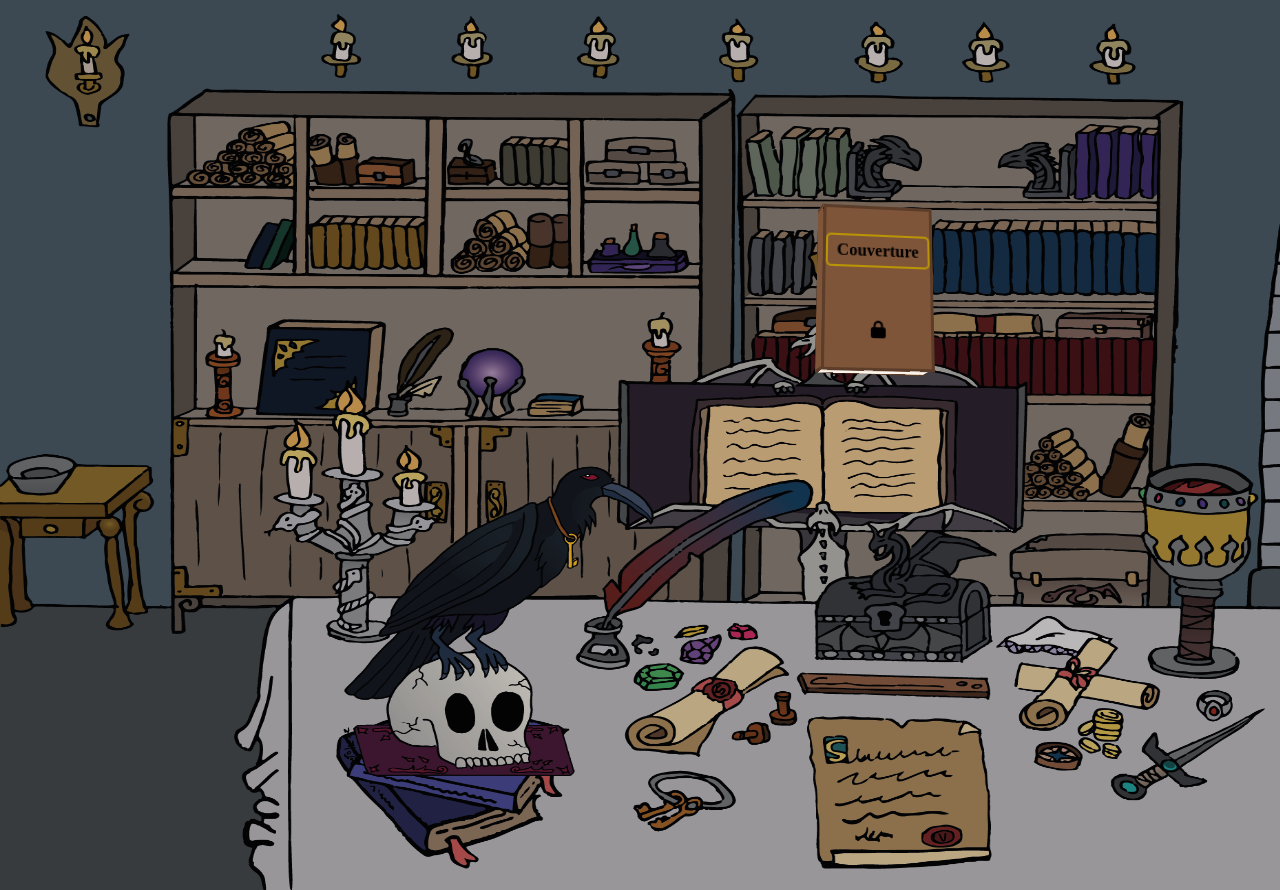
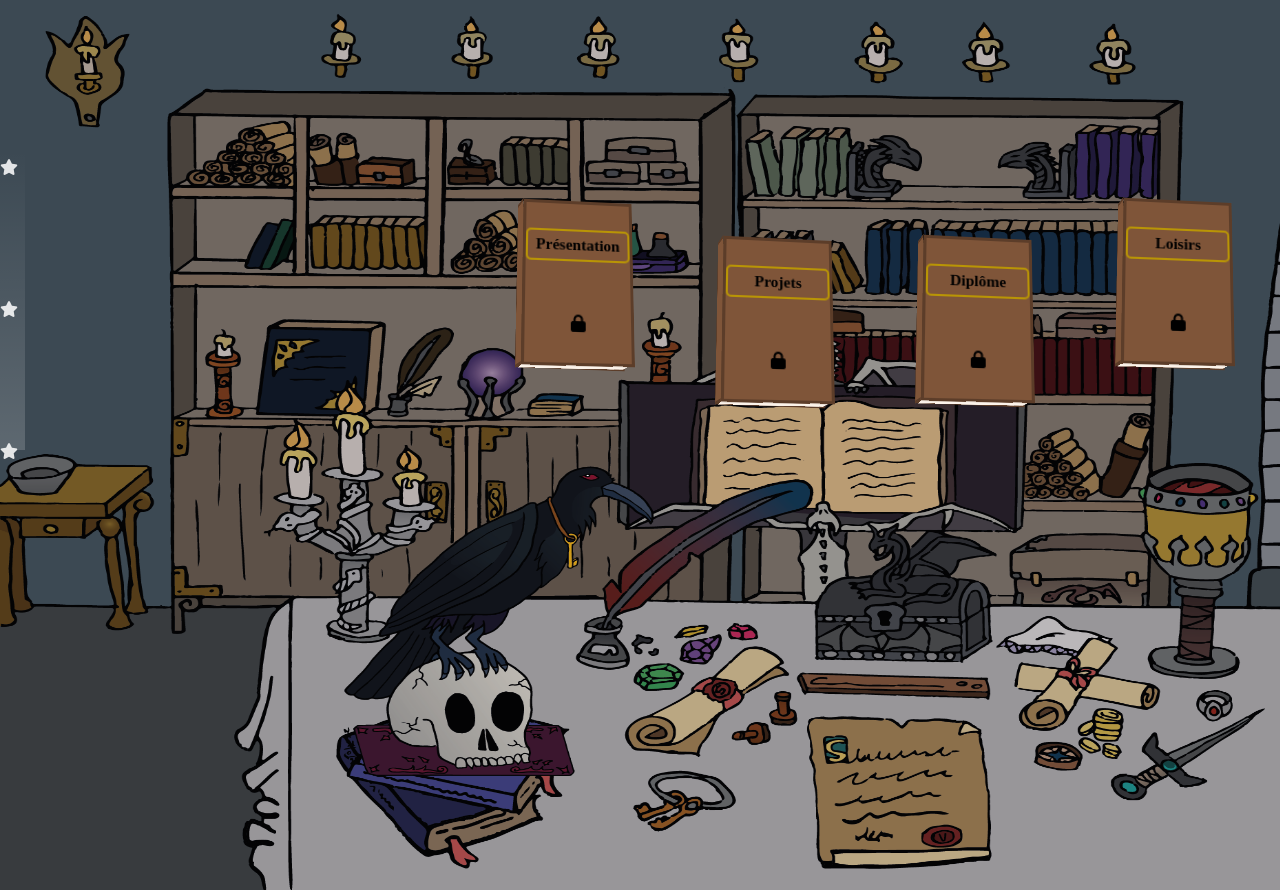
Before and after one commit to Aeltiel/portefolio, a React (Create React App) app: page /Bibliotheque in a window 1280 px wide. Shown: the top 890 px of the page. Built offline with nearby package versions, Linux system fonts and the light colour scheme; a web font is replaced by a local one.

Commit message:
desktop version classic finish

```diff
--- a/src/Pages component/Book.jsx
+++ b/src/Pages component/Book.jsx
@@ -1,10 +1,17 @@
-function Book() {
+
+
+function Book({title}) {
+
     return (
         <div className="bookContainer">
             <div className="book">
                 <div className="book_side front">
-                    <div className="front--title"><h4>Couverture</h4></div>
-                    <i className="fa-solid fa-lock"></i>
+                    <div className="front--title"><h4>{title}</h4></div>
+                    <div className="front--icons">
+                        <i className="fa-solid fa-lock"></i>
+                        <i className="fa-solid fa-lock-open"></i>
+                    </div>
+
                 </div>
                 <div className="book_side back"></div>
                 <div className="book_side left"></div>
--- /dev/null
+++ b/src/Pages component/Star.jsx
@@ -0,0 +1,10 @@
+function Star(){
+return(
+    <div className="starbox">
+        <i className="fa-solid fa-star"></i>
+        <i className="fa-solid fa-star"></i>
+        <i className="fa-solid fa-star"></i>
+    </div>
+)
+}
+export default Star
--- a/src/Pages/Bibliothèque.jsx
+++ b/src/Pages/Bibliothèque.jsx
@@ -1,11 +1,41 @@
 import Book from '../Pages component/Book';
+import book from '../Data/book.json';
+import Star from '../Pages component/Star';
+import { setInfos } from "../Reduxtore/InfoRedux";
+import { useDispatch, useSelector } from 'react-redux';
+import { useEffect, useState } from 'react';
 
-function Bibliothèque(){
-   //<img  className='background__img' src={Background} alt="Illustration d'une bibliothèque médiévale" />
-   return(
-      <div className='background'>
-       <Book/>
-    </div>
- )
+function Bibliothèque() {
+   const dispatch = useDispatch();
+   const data = useSelector(state => state.info.infos);
+   const [loading, setLoading] = useState(true);
+   useEffect(() => {
+      setLoading(false);
+      const info = book;
+      dispatch(setInfos(info))
+   }, [])
+
+   if (loading) {
+      return (<div></div>)
+   } else {
+      return (
+         <>
+            <main className='background'>
+               <div className='library__book'>
+               {data.map(element =>(
+                  <Book
+                     key={element.id}
+                     title={element.title}
+                  />
+               ))}
+               </div>
+               <div className='library__teleport'>
+                  <Star/>
+               </div>
+            </main>
+         </>
+      )
+   }
+
 }
 export default Bibliothèque;
--- a/src/Styles/Components/_book.scss
+++ b/src/Styles/Components/_book.scss
@@ -3,16 +3,22 @@
     width: $largeWidthBook;
     height: $heightBook;
     perspective: 1000px;
-    margin: auto;
     //pour faire bouger le livre sans toucher à son inclinaison, je dois mettre l'animation dans le container
-    animation: levitation 3s infinite ease-in-out alternate-reverse;
-
+    animation: levitation 2s infinite ease-in-out alternate-reverse;
+    &:nth-child(2){
+        animation-delay: 1s;
+    }
+    &:nth-child(3){
+        animation-delay: 2s;
+    }
+    &:nth-child(4){
+        animation-delay: 3s;
+    }
 }
 .book {
     position: relative;
     transform-style: preserve-3d;
     transform : rotateX(20deg) rotateY(10deg);
-    margin: auto;
     padding-top: 150px;
     &_side {
         position: absolute;
@@ -33,8 +39,17 @@
         margin-top: 25px;
         padding-top: 5px;
         padding-bottom: 5px;
+        font-size: 15px;
         border : solid darken($gold,25%) 2px;
         border-radius: 5px;
+    }
+    &--icons{
+        position: relative;
+        & .fa-lock-open{
+            position: absolute;
+            left: 40%;
+            display: none;
+        }
     }
 }
 .back {
--- /dev/null
+++ b/src/Styles/Components/_star.scss
@@ -0,0 +1,13 @@
+.starbox{
+    height: 300px;
+    width: 25px;
+    display: flex;
+    flex-direction: column;
+    justify-content: space-between;
+    background-color: rgba(255, 255, 255, 0.172);
+    background: linear-gradient(rgba(255, 255, 255, 0), rgba(255, 255, 255, 0.172));
+    color: white;
+}
+.fa-star{
+    animation: apparition 4s infinite ease-in-out forwards;
+}
--- a/src/Styles/Layout/_general.scss
+++ b/src/Styles/Layout/_general.scss
@@ -6,6 +6,10 @@ a{
 }
 body{
     width: 100%;
+    background: url(../../Assets/fondRose.webp) no-repeat;
+    background-attachment: fixed;
+    background-blend-mode: lighten;
+    background-color: rgba(255, 255, 255, 0.724);
 }
 .homeContainer{
     font-family: 'Lora', verdana, sans-serif;
@@ -13,6 +17,7 @@ body{
     margin-left: auto;
     margin-right: auto;
     line-height: 1.4;
+
 }
 .projectConatainer{
     font-family: 'Lora', verdana, sans-serif;
@@ -28,10 +33,3 @@ body{
     margin-right: auto;
     line-height: 1.4;
 }
-.projectConatainer{
-    font-family: 'Lora', verdana, sans-serif;
-    margin-top: 50px;
-    margin-left: auto;
-    margin-right: auto;
-    line-height: 1.4;
-}
--- a/src/Styles/Pages/_bibliotheque.scss
+++ b/src/Styles/Pages/_bibliotheque.scss
@@ -6,3 +6,12 @@
    background-size: 1745px 890px;
    background-repeat:no-repeat ;
 }
+
+.library{
+    &__book{
+        display: flex;
+        justify-content: center;
+        gap: 100px;
+
+    }
+}
--- a/src/Styles/main.scss
+++ b/src/Styles/main.scss
@@ -10,6 +10,7 @@
 @import './Components/presentation';
 @import './Components/slider';
 @import './Components/container';
+@import './Components/star';
 @import './Pages/home';
 @import './Pages/project';
 @import './Pages/about';
--- a/src/Styles/utils/_keyframes.scss
+++ b/src/Styles/utils/_keyframes.scss
@@ -65,11 +65,29 @@
     }
 }
 
-@keyframes shake{
-    from{
+@keyframes shake {
+    from {
         transform: skewX(2deg);
     }
-    to{
+
+    to {
         transform: skewX(-2deg);
     }
 }
+
+@keyframes apparition {
+    from {
+        opacity: 0;
+        transform: translateY(100%);
+    }
+
+    50% {
+        opacity: 1;
+        transform: translateY(50%);
+    }
+
+    to {
+        opacity: 0;
+        transform: translateY(0%);
+    }
+}
```
